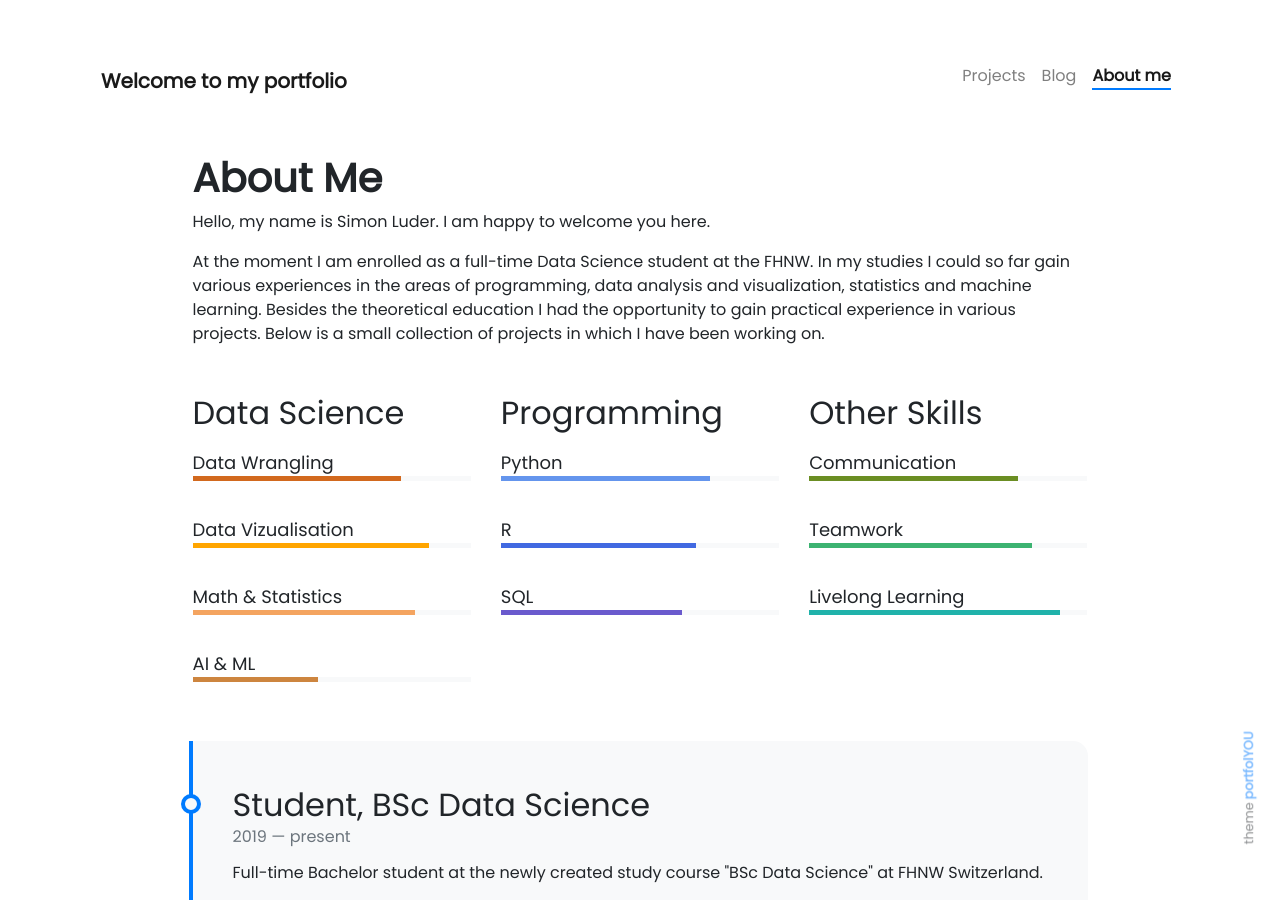
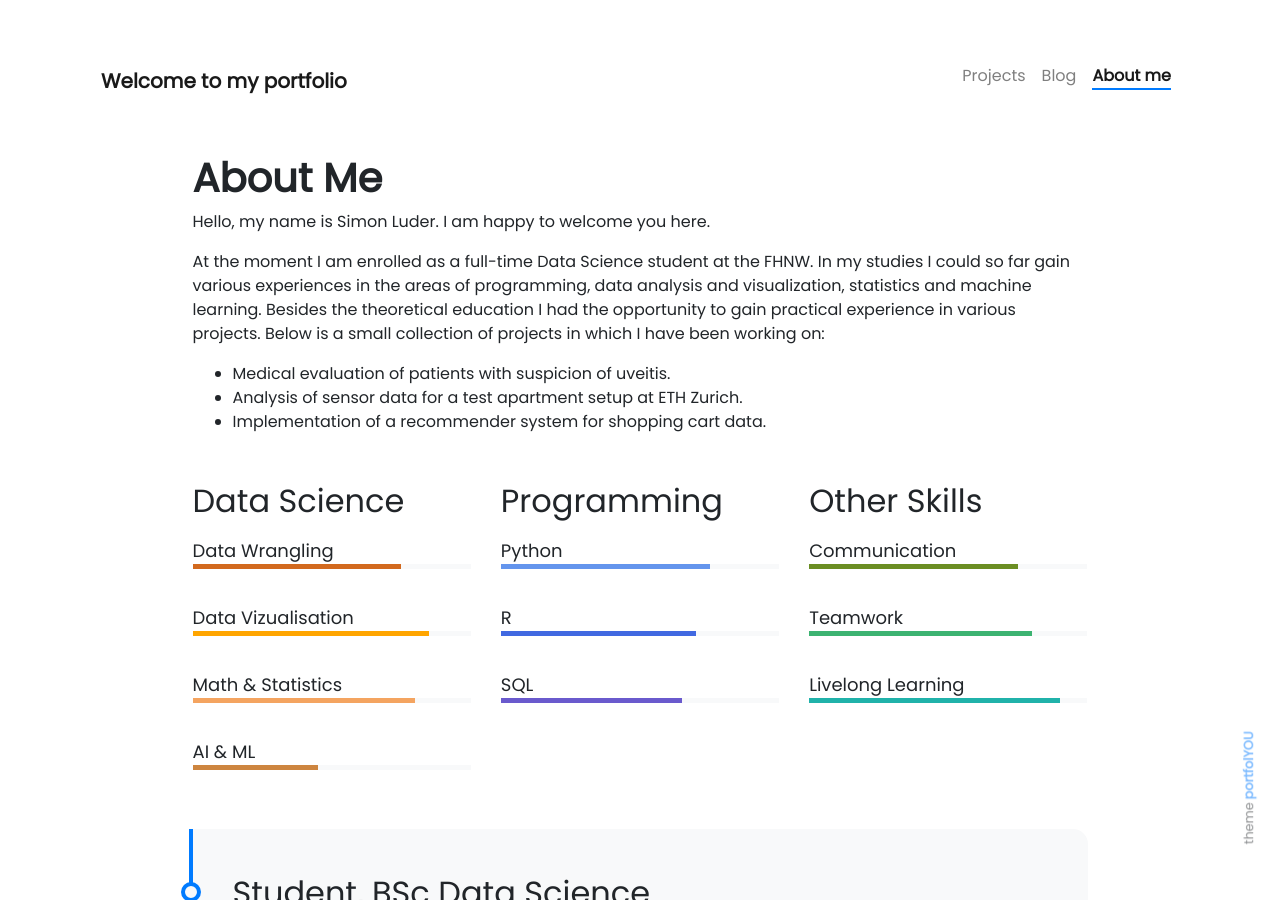
Before and after one commit to SimonLuder/simonluder.github.io, a Jekyll site: the page built from pages/about.md, in a window 1280 px wide and 900 px high. Built offline with Jekyll 4.4.1, drawn with Linux system fonts in a browser that asks for light colours; nearby versions of some CDN libraries.

Commit message:
Update about.md

```diff
--- a/pages/about.md
+++ b/pages/about.md
@@ -11,7 +11,11 @@ Hello, my name is Simon Luder. I am happy to welcome you here.
 
 At the moment I am enrolled as a full-time Data Science student at the FHNW.
 In my studies I could so far gain various experiences in the areas of programming, data analysis and visualization, statistics and machine learning.
-Besides the theoretical education I had the opportunity to gain practical experience in various projects. Below is a small collection of projects in which I have been working on.
+Besides the theoretical education I had the opportunity to gain practical experience in various projects. Below is a small collection of projects in which I have been working on:
+
+- Medical evaluation of patients with suspicion of uveitis.
+- Analysis of sensor data for a test apartment setup at ETH Zurich.
+- Implementation of a recommender system for shopping cart data.
 
 
 
```
